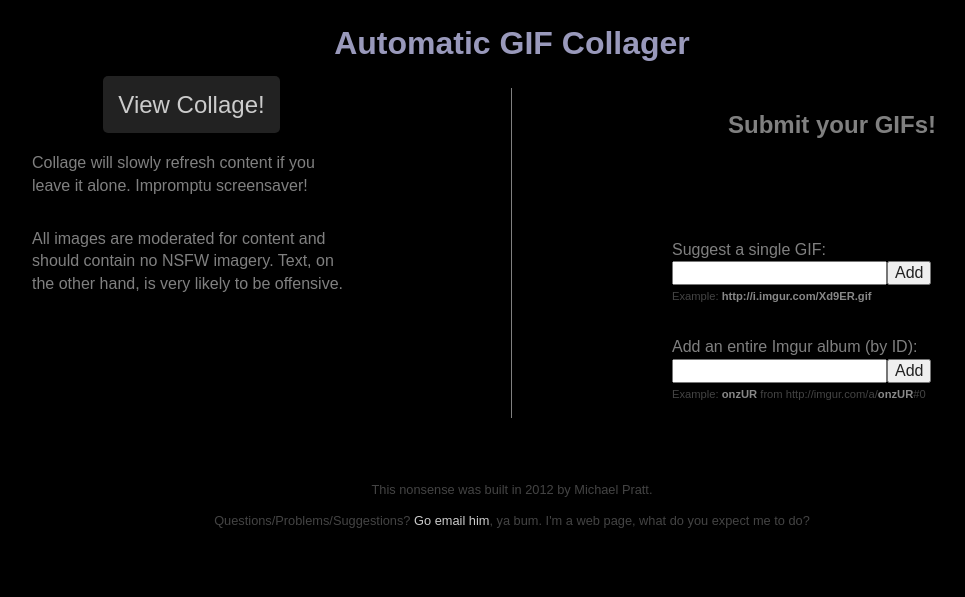
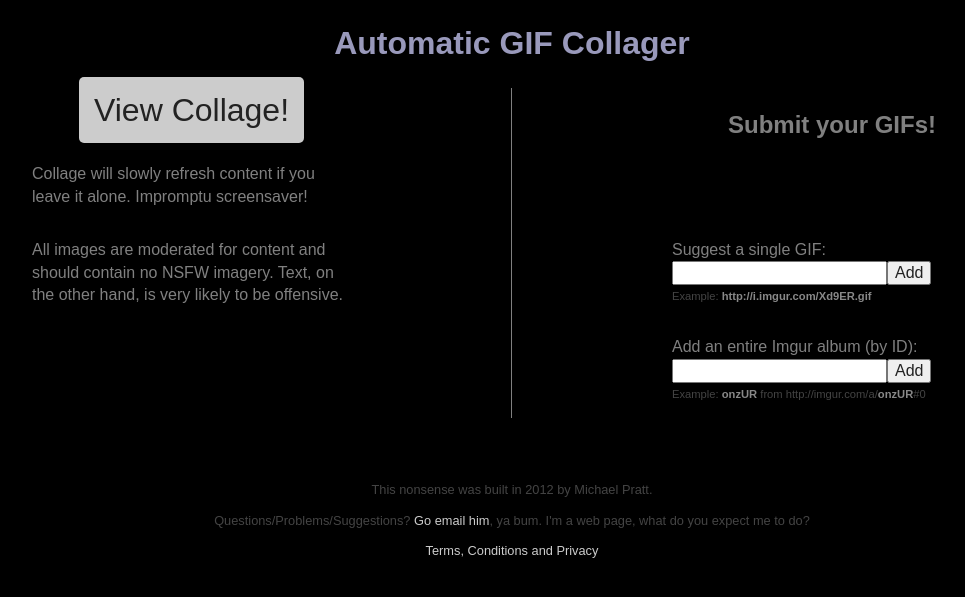
Before and after one commit to Urthen/Collagd, a Node server app: template app/views/index.jade in a window 1280 px wide. Shown: the top 597 px of the page, without its empty margins (128-1093 px from the left). Run offline with Node 20, Linux system fonts and the light colour scheme; the template is opened without the code that fills it, so the values that code supplies are empty; some libraries are stand-ins or nearby versions.

Commit message:
fine print

```diff
--- a/app/views/index.jade
+++ b/app/views/index.jade
@@ -14,4 +14,4 @@ html.no-hs(lang="en")
 		script(data-main="js/main", src="js/libs/require/require.js")
 	body(data-csrf=token, data-user=user)
 		.container
-			h1.header Just a moment, please... we're probably loading something. Probably.
+			h1.loadingHeader Just a moment, please... we're probably loading something. Probably.
--- a/static/css/index.css
+++ b/static/css/index.css
@@ -10,7 +10,9 @@ h1 {text-align: center; color: #99B;}
 .rightcol {float: right; border-left: 1px solid gray;}
 #submitmsg {min-height: 2em;}
 .connect_btn {background: url(/img/connect.png) no-repeat; display: block; width: 280px; height: 47px; text-indent: -9999px;}
-.view_btn {background: #222; border-radius: 5px; padding: 15px; font-size: 1.5em;}
+div .view_btn {background: #CCC; color: #222; border-radius: 5px; padding: 15px; font-size: 2em;}
+div .view_btn:hover {background: #FFF;}
+
 
 .example {font-size: 0.7em; color: #444; display: block; padding-top: 4px;}
 .example b {font-weight: bold; color: #888;}
@@ -18,3 +20,18 @@ h1 {text-align: center; color: #99B;}
 label {display: block}
 
 .footer {clear: both; padding-top: 50px; font-size: 0.8em; color: #444; text-align: center;}
+
+.finePrintBox {
+	position: absolute;
+	top: 10px;
+	width: 70%;
+	margin-left: 15%;
+	background: #CCC;
+	border-radius: 20px;
+	padding: 30px;
+	color: #222;
+	display: none;
+}
+
+.finePrintBox .close {float: right; color: white; background: black; padding: 3px 6px; display: block; border-radius: 20px;}
+.finePrintBox a {color: black; text-decoration: underline;}
--- a/static/js/router.js
+++ b/static/js/router.js
@@ -3,12 +3,14 @@ define([
 	'jquery',
 	'underscore',
 	'backbone',
-	'views/collage'
-], function ($, _, Backbone, CollageView) {
+	'views/collage',
+	'views/fineprint'
+], function ($, _, Backbone, CollageView, FinePrintView) {
 	var AppRouter = Backbone.Router.extend({
 		routes: {
 			// Pages
 			'/collage': 'collage',
+			'/fineprint': 'fineprint',
 
 			// Default - catch all
 			'*actions': 'defaultAction'
@@ -18,6 +20,7 @@ define([
 	var initialize = function(options){
 		var appView = options.appView,
 			collageView = new CollageView(),
+			finePrintView = new FinePrintView(),
 			router = new AppRouter(options);
 
 		router.on('route:collage', function () {
@@ -28,9 +31,19 @@ define([
 			appView.render();
 		});
 
+		router.on('route:fineprint', function () {
+			if ($('.loadingHeader').length > 0) {
+				appView.render();
+			}
+			finePrintView.render();
+		});
+
 		router.bind('all', function (route, router) {
 			if (route != 'route:collage') {
 				collageView.hide();
+			}
+			if (route != 'route:fineprint') {
+				finePrintView.hide();
 			}
 		})
 
--- /dev/null
+++ b/static/js/template/fineprint.hbs
@@ -0,0 +1,14 @@
+<div class="finePrintBox">
+	<a href="#" class="close">Close</a>
+	<h2>The Fine Print:</h2>
+	<h3>Terms &amp; Conditions</h3>
+	<p><b>Terminology:</b> "We", "Us", and "Our" refer solely to Michael Pratt, but using plural sounds better in legalese. "Site" refers to collage.fritbot.com. That's where you are right now, in case it wasn't obvious.</p>
+	<p><b>Use of the site:</b> Usage of this site implies you are at least 18 years old or have your parents' permission - there are bad words here and your sensitive little eyes may be irreparably damaged by your parents inability to control your browsing habits. You also agree that you use this site at your own risk. We make every attempt to keep out content that is not safe for work or otherwise overly undesirable; however, we accept no responsibility if you are offended by or otherwise experience negative consequences related to your use of the site. This includes but is not limited to being fired, loss of productivity, spontaneous uncontrollable laughter, or getting caught in alternate dimensions.</p>
+	<p><b>Submission of images:</b> When you submit an image URL and/or album, you acknowledge that you do so of your own volition and under no expectation of payment. You acknowledge that we have no requirement to add your submission to our image harvest - images will be moderated to weed out offensive and boring images. You agree to not submit any images with pornography, gore, or things that are just really not funny. Repeated violations of this rule may result in suspension of your ability to submit images with no notice or warning.</p>
+	<p><b>Content of images on this site:</b> We make every attempt to filter out overly offensive images, images that contain obviously copyrighted content, or malicious code such as viruses, etc. However, no images are actually hosted by this site so we make no guarentee of their content. Continued use of this site acknowledges that your browser may be directed to show wonderous places filled with amusement and hilarity, or offense and danger, and you release us from responsibility for what you may find (or what may find you) out there. However, if you do wish to report an image as overly offensive, malicious, or infringing copyright, please email me at <a href="mailto:urthen@fritbot.com" target="_blank">urthen@fritbot.com</a> and include the exact URL to the image(s) in question, and we will take the matter under consideration.
+	<p><b>Jurisdiction:</b> This website is operated under and is subject to the exclusive jurisdiction of the laws of Texas and the United States. You also acknowledge that if you wish to sue me, an independent creator simply seeking to make something cool and put it on the internet, you are probably overreacting and should just leave the site and cool down for a while. Go read a book or something - preferably not anything by Ayn Rand.</p>
+	<p>If any provision of this agreement shall be unlawful, void, or for any reason unenforceable, then that provision shall be deemed severable from this agreement and shall not affect the validity and enforceability of any remaining provisions. If for any reason you find any of these terms and conditions disagreeable or overly childish, you immediately relinquish any further right to use this site and are politely requested to <a href="https://www.google.com/search?num=10&hl=en&safe=active&site=&tbm=isch&source=hp&q=crying+baby">leave</a>.</p>
+	<h3>Privacy</h3>
+	<p>We collect a small amount of personal information when you connect with our site using Facebook. This information includes your profile avatar and first name, which may be displayed on parts of our site (leaderboards, etc) without your notice. If you do not consent to this information being stored, collected, and displayed, do not connect with this site. You may still utilize the full functionality of the collager, but will not be able to submit your own content without connecting.</p>
+	<p>That said, we will never contact you, post to your wall, or sell/give away your personal information. We only want this information for the purposes of making a more awesome site.<p>
+</div>
--- a/static/js/template/index.hbs
+++ b/static/js/template/index.hbs
@@ -15,9 +15,9 @@
 		<span class="example">Example: <b>onzUR</b> from http://imgur.com/a/<b>onzUR</b>#0</span>
 	</p>
 	{{else}}
-	<p>Before you submit images, please login!</p>
+	<p>Before you submit images, please connect so we can herald your accomplishments!</p>
 	<p><a href="/auth/facebook" class="connect_btn">Connect!</a></p>
-	<p class="example"><b>Fine Print:</b> We won't spam you, sell your info, or any of that other nonsense, but we may use your avatar and/or first name around the site. So, if you have a problem with that, don't click the above button.</p>
+	<p class="example"><b>Fine Print:</b> We won't spam you, sell your info, or any of that other nonsense, but we may use your avatar and/or first name around the site. So, if you have a problem with that, don't click the above button. For further info, you can <a href="#/fineprint">read more fine print</a></p>
 	{{/if}}
 </div>
 
@@ -30,4 +30,5 @@
 <div class="footer">
 <p>This nonsense was built in 2012 by Michael Pratt.<p>
 <p>Questions/Problems/Suggestions? <a href="mailto:urthen@fritbot.com" target="_blank">Go email him</a>, ya bum. I'm a web page, what do you expect me to do?</p>
+<p><a href="#/fineprint">Terms, Conditions and Privacy</a></p>
 </div>
--- /dev/null
+++ b/static/js/views/fineprint.js
@@ -0,0 +1,21 @@
+define([
+	'jquery',
+	'underscore',
+	'backbone',
+	'hbs!template/fineprint'
+], function($, _, Backbone, finePrintTemplate){
+
+	var FinePrintPage = Backbone.View.extend({
+		el: '.container',
+
+		render: function () {
+			$(this.el).append(finePrintTemplate());
+			$('.finePrintBox').fadeIn();
+		},
+		hide: function () {
+			$('.finePrintBox').fadeOut();
+		}
+
+	});
+	return FinePrintPage;
+});
```
